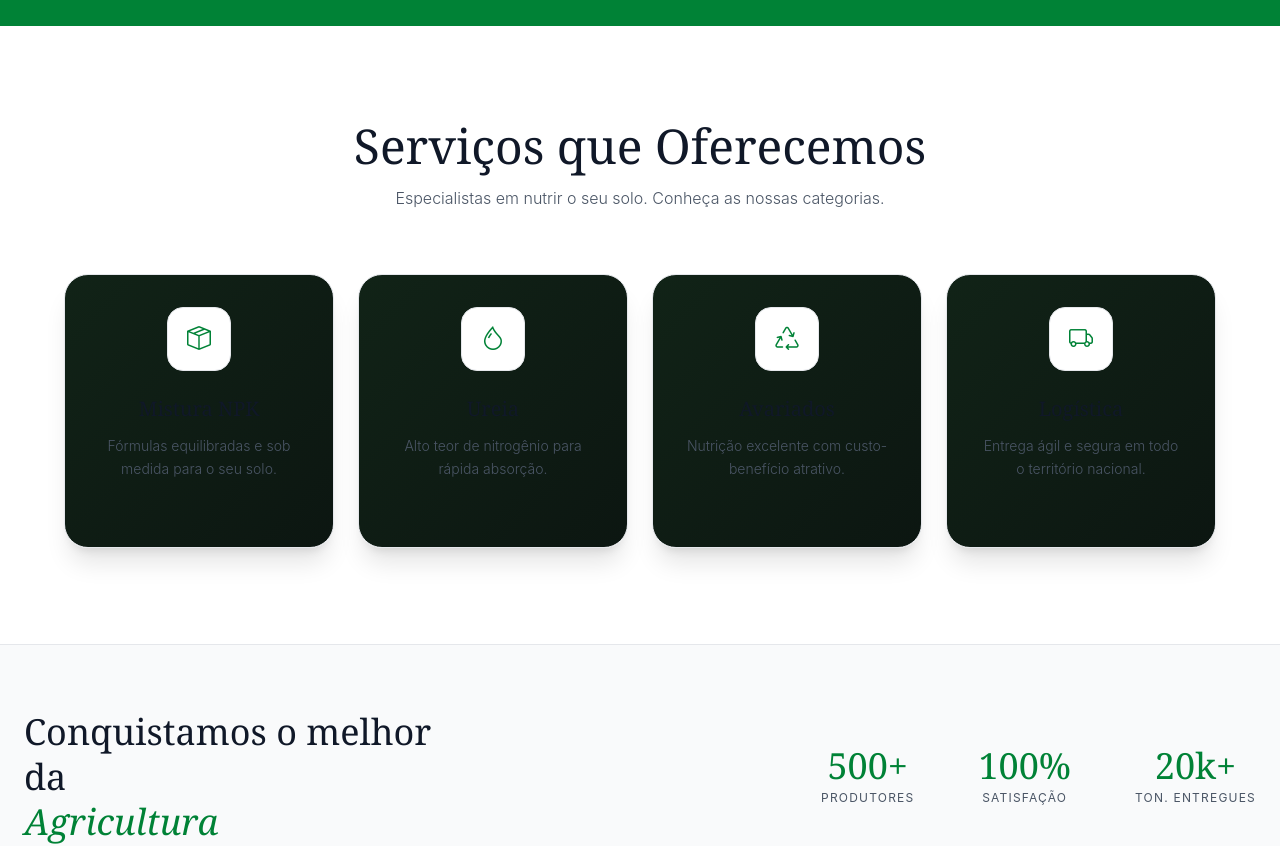
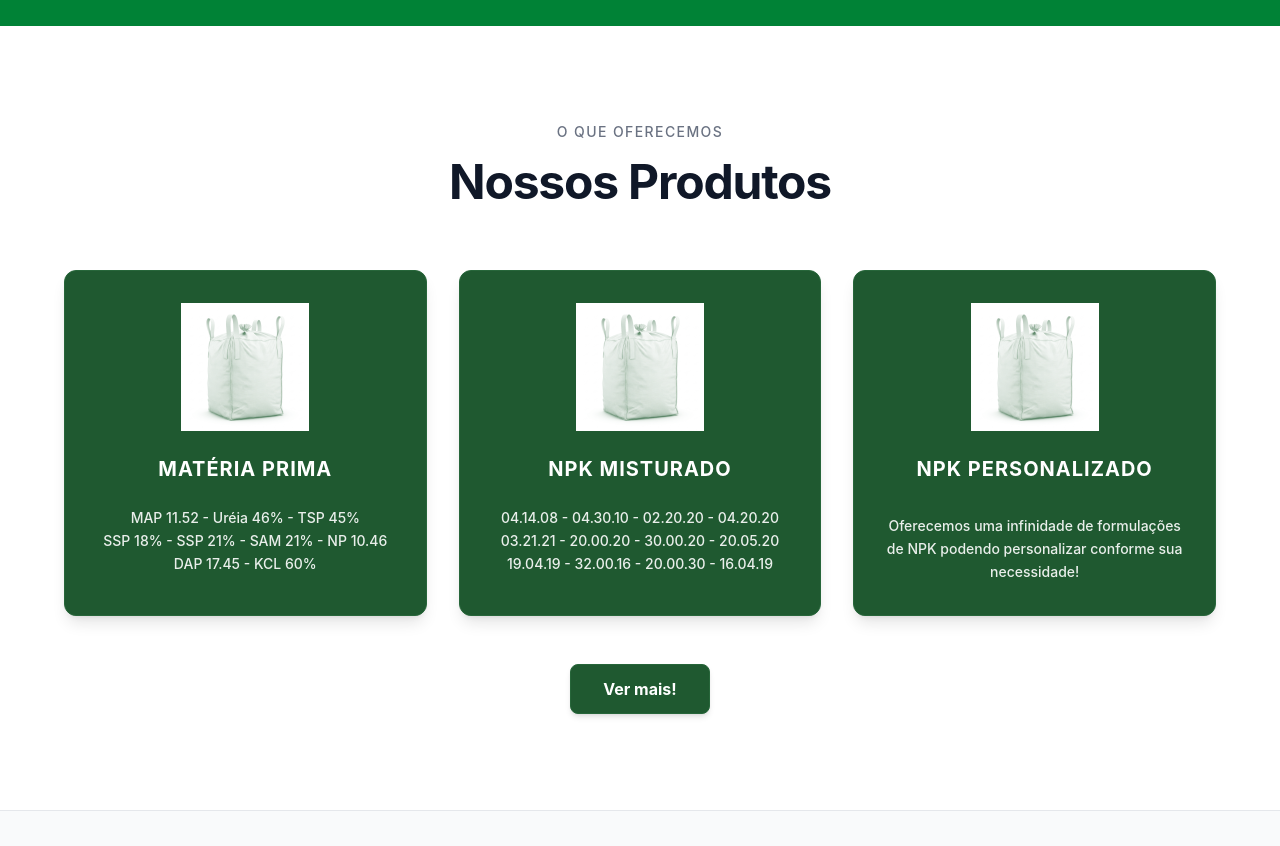
Before and after one commit to joabedev123-alt/new-time-group-agro, a React (Vite) app: page / in a window 1280 px wide. Shown: the part 3541-4387 px from the top of the page. Built offline with nearby package versions, Linux system fonts and the light colour scheme.

Commit message:
Replace section 5 with new 'O Que Oferecemos' product categories layout

```diff
--- a/src/LandingPage.jsx
+++ b/src/LandingPage.jsx
@@ -207,30 +207,59 @@ export default function LandingPage() {
         ))}
       </div>
 
-      {/* 5. O QUE FAZEMOS */}
-      <section id="sobre" className="py-24">
+      {/* 5. O QUE OFERECEMOS (Categorias) */}
+      <section id="categorias" className="py-24 bg-white">
         <div className="container mx-auto px-4 md:px-6">
-          <div className="text-center mb-16 px-2">
-            <h2 className="text-3xl md:text-5xl font-serif text-gray-900 mb-4">Serviços que Oferecemos</h2>
-            <p className="text-gray-600 text-sm md:text-base max-w-2xl mx-auto font-light">Especialistas em nutrir o seu solo. Conheça as nossas categorias.</p>
+          <div className="text-center mb-16">
+            <h4 className="text-gray-500 uppercase tracking-widest text-sm mb-4 font-medium">O Que Oferecemos</h4>
+            <h2 className="text-4xl md:text-5xl font-bold text-gray-900 mb-4 tracking-tight">Nossos Produtos</h2>
           </div>
 
-          <div className="grid grid-cols-1 sm:grid-cols-2 lg:grid-cols-4 gap-6 max-w-6xl mx-auto">
-            {[
-              { icon: 'bi-box-seam', title: "Mistura NPK", desc: "Fórmulas equilibradas e sob medida para o seu solo." },
-              { icon: 'bi-droplet', title: "Ureia", desc: "Alto teor de nitrogênio para rápida absorção." },
-              { icon: 'bi-recycle', title: "Avariados", desc: "Nutrição excelente com custo-benefício atrativo." },
-              { icon: 'bi-truck', title: "Logística", desc: "Entrega ágil e segura em todo o território nacional." }
-            ].map((serv, i) => (
-              <motion.div key={i} whileHover={{ scale: 1.05 }} className="bg-gradient-to-br from-[#112317] to-[#0c1611] p-8 rounded-3xl border border-gray-200 text-center group shadow-xl">
-                <div className="w-16 h-16 mx-auto rounded-2xl bg-white border border-gray-200 flex items-center justify-center text-green-700 text-2xl mb-6 group-hover:bg-green-700 group-hover:text-white transition-colors">
-                  <i className={`bi ${serv.icon}`}></i>
-                </div>
-                <h3 className="text-gray-900 font-serif text-xl mb-3">{serv.title}</h3>
-                <p className="text-gray-600 text-sm font-light leading-relaxed">{serv.desc}</p>
-                <a href="#contato" className="inline-block mt-4 text-xs font-bold text-green-700 tracking-widest uppercase opacity-0 group-hover:opacity-100 transition-opacity">Saiba Mais &rarr;</a>
-              </motion.div>
-            ))}
+          <div className="grid grid-cols-1 md:grid-cols-3 gap-8 max-w-6xl mx-auto mb-12">
+
+            {/* Card 1 */}
+            <motion.div whileHover={{ y: -5 }} className="bg-[#1f5930] rounded-xl p-8 flex flex-col items-center text-center shadow-lg border border-[#27663a]">
+              <div className="w-32 h-32 mb-6">
+                <img src="/images/fertilizer_bag.png" alt="Saca de Matéria Prima" className="w-full h-full object-contain mix-blend-screen" />
+              </div>
+              <h3 className="text-white text-xl font-bold uppercase tracking-wider mb-6">Matéria Prima</h3>
+              <p className="text-white/90 text-sm leading-relaxed font-medium">
+                MAP 11.52 - Uréia 46% - TSP 45%<br/>
+                SSP 18% - SSP 21% - SAM 21% - NP 10.46<br/>
+                DAP 17.45 - KCL 60%
+              </p>
+            </motion.div>
+
+            {/* Card 2 */}
+            <motion.div whileHover={{ y: -5 }} className="bg-[#1f5930] rounded-xl p-8 flex flex-col items-center text-center shadow-lg border border-[#27663a]">
+              <div className="w-32 h-32 mb-6">
+                <img src="/images/fertilizer_bag.png" alt="Saca de NPK Misturado" className="w-full h-full object-contain mix-blend-screen" />
+              </div>
+              <h3 className="text-white text-xl font-bold uppercase tracking-wider mb-6">NPK Misturado</h3>
+              <p className="text-white/90 text-sm leading-relaxed font-medium">
+                04.14.08 - 04.30.10 - 02.20.20 - 04.20.20<br/>
+                03.21.21 - 20.00.20 - 30.00.20 - 20.05.20<br/>
+                19.04.19 - 32.00.16 - 20.00.30 - 16.04.19
+              </p>
+            </motion.div>
+
+            {/* Card 3 */}
+            <motion.div whileHover={{ y: -5 }} className="bg-[#1f5930] rounded-xl p-8 flex flex-col items-center text-center shadow-lg border border-[#27663a]">
+              <div className="w-32 h-32 mb-6">
+                <img src="/images/fertilizer_bag.png" alt="Saca de NPK Personalizado" className="w-full h-full object-contain mix-blend-screen" />
+              </div>
+              <h3 className="text-white text-xl font-bold uppercase tracking-wider mb-6">NPK Personalizado</h3>
+              <p className="text-white/90 text-sm leading-relaxed font-medium mt-2">
+                Oferecemos uma infinidade de formulações de NPK podendo personalizar conforme sua necessidade!
+              </p>
+            </motion.div>
+
+          </div>
+
+          <div className="text-center">
+            <a href="#contato" className="inline-block bg-[#1f5930] hover:bg-[#164423] text-white font-bold py-3 px-8 rounded-lg transition-colors shadow-md border border-[#27663a]">
+              Ver mais!
+            </a>
           </div>
         </div>
       </section>
```
